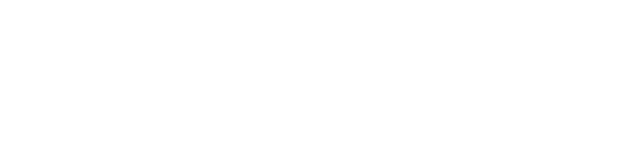
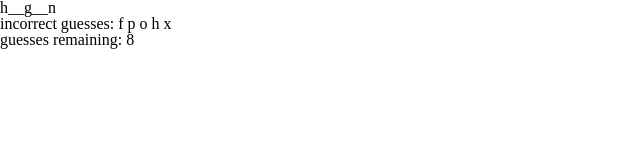
Before and after one commit to raulvillajr95/hangman, a plain HTML site: page index.html in a window 1280 px wide. Shown: the whole page, without its empty margins (0-640 px from the left). Drawn offline with Linux system fonts and the light colour scheme.

Commit message:
Set HTML structure

```diff
--- a/index.html
+++ b/index.html
@@ -9,6 +9,31 @@
   <title>Hangman</title>
 </head>
 <body>
-
+  <div class="container">
+    <h1 class="main-word">h__g__n</h1>
+    <div class="info">
+      <p class="incorrect-section">incorrect guesses:<span class="incorrect-guess"> f p o h x</span></p>
+      <p class="remaining-section">guesses remaining: <span class="guesses-remaining">8</span></p>
+    </div>
+  </div>
 </body>
 </html>
+
+<!--
+-set html structure
+-make it look good with css
+-make random word appear
+
+Functionanlity:
+-randomly select word
+-make word appear on screen
+-word has missing letter(replaced with underscore)
+-user must guess letters
+-if correct letter,
+  letter appears, underscore removed
+-if incorrect letter,
+  user loses 1 life
+-user must guess all letters before lives run out
+
+Ideas:
+ -->
```
